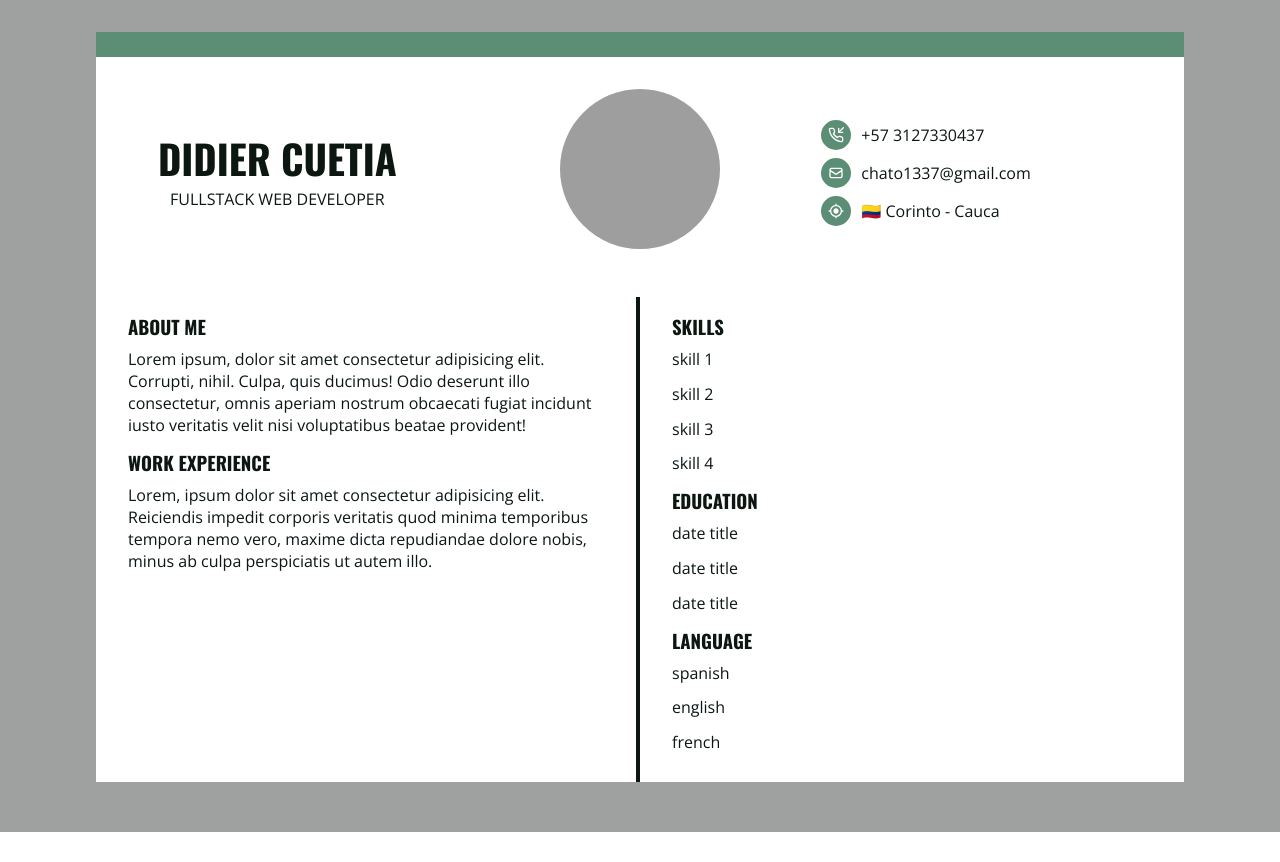
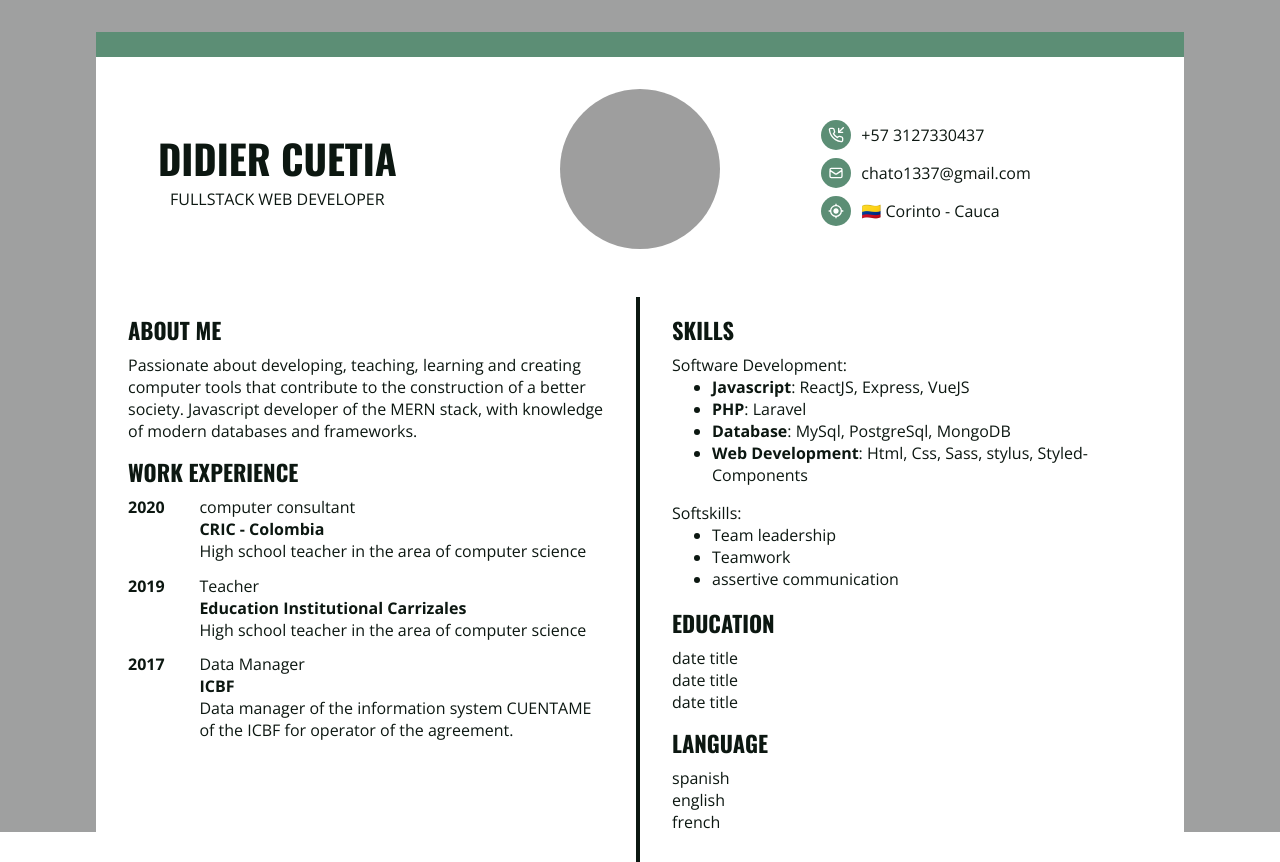
Before and after one commit to chato1337/frontend-cv, a React (Create React App) app: page / in a window 1280 px wide. Before the commit the page ends 832 px from the top, so only its background shows below. Built offline with nearby package versions, Linux system fonts and the light colour scheme; grey boxes are pictures that could not be loaded.

Commit message:
implements work section

```diff
--- a/src/components/About/index.jsx
+++ b/src/components/About/index.jsx
@@ -6,10 +6,10 @@ export const About = () => {
 		<div className="About content-item">
 			<h3>ABOUT ME</h3>
 			<p>
-				Lorem ipsum, dolor sit amet consectetur adipisicing elit. Corrupti,
-				nihil. Culpa, quis ducimus! Odio deserunt illo consectetur, omnis
-				aperiam nostrum obcaecati fugiat incidunt iusto veritatis velit nisi
-				voluptatibus beatae provident!
+				Passionate about developing, teaching, learning and creating computer
+				tools that contribute to the construction of a better society.
+				Javascript developer of the MERN stack, with knowledge of modern
+				databases and frameworks.
 			</p>
 		</div>
 	);
--- a/src/components/Skills/index.jsx
+++ b/src/components/Skills/index.jsx
@@ -5,10 +5,28 @@ const Skills = () => {
 	return (
 		<div className="Skills content-item">
 			<h3>SKILLS</h3>
-			<p>skill 1</p>
-			<p>skill 2</p>
-			<p>skill 3</p>
-			<p>skill 4</p>
+			<p className="Skills__title">Software Development:</p>
+			<ul>
+				<li>
+					<strong>Javascript</strong>: ReactJS, Express, VueJS
+				</li>
+				<li>
+					<strong>PHP</strong>: Laravel
+				</li>
+				<li>
+					<strong>Database</strong>: MySql, PostgreSql, MongoDB
+				</li>
+				<li>
+					<strong>Web Development</strong>: Html, Css, Sass, stylus,
+					Styled-Components
+				</li>
+			</ul>
+			<p className="Skills__title">Softskills:</p>
+			<ul>
+				<li>Team leadership</li>
+				<li>Teamwork</li>
+				<li>assertive communication</li>
+			</ul>
 		</div>
 	);
 };
--- a/src/components/Skills/skills.scss
+++ b/src/components/Skills/skills.scss
@@ -0,0 +1,7 @@
+ul {
+	margin-top: 0px;
+}
+
+.Skills__title {
+	margin-bottom: 0px;
+}
--- a/src/components/Work/index.jsx
+++ b/src/components/Work/index.jsx
@@ -5,12 +5,35 @@ const Work = () => {
 	return (
 		<div className="Work content-item">
 			<h3>WORK EXPERIENCE</h3>
-			<p>
-				Lorem, ipsum dolor sit amet consectetur adipisicing elit. Reiciendis
-				impedit corporis veritatis quod minima temporibus tempora nemo vero,
-				maxime dicta repudiandae dolore nobis, minus ab culpa perspiciatis ut
-				autem illo.
-			</p>
+			<div className="Work__content">
+				<div className="year">
+					<strong>2020</strong>
+				</div>
+				<div className="description">
+					<p>computer consultant</p>
+					<strong>CRIC - Colombia</strong>
+					<p>High school teacher in the area of computer science</p>
+				</div>
+				<div className="year">
+					<strong>2019</strong>
+				</div>
+				<div className="description">
+					<p>Teacher</p>
+					<strong>Education Institutional Carrizales</strong>
+					<p>High school teacher in the area of computer science</p>
+				</div>
+				<div className="year">
+					<strong>2017</strong>
+				</div>
+				<div className="description">
+					<p>Data Manager</p>
+					<strong>ICBF</strong>
+					<p>
+						Data manager of the information system CUENTAME of the ICBF for
+						operator of the agreement.
+					</p>
+				</div>
+			</div>
 		</div>
 	);
 };
--- a/src/components/Work/work.scss
+++ b/src/components/Work/work.scss
@@ -1,5 +1,10 @@
 @import "../../styles/vars.scss";
 
-.Work {
-	// border-right: 3px solid $dark-color;
+.Work__content {
+	display: grid;
+	grid-template-columns: 15% 85%;
+	grid-template-rows: auto;
+	.description {
+		margin-bottom: 0.8rem;
+	}
 }
--- a/src/styles/styles.scss
+++ b/src/styles/styles.scss
@@ -26,10 +26,9 @@
 .content-item {
 	h3 {
 		margin-bottom: 0.5rem;
+		font-size: 1.4rem;
 	}
-	p {
-		margin-bottom: 0.8rem;
-	}
+	margin-bottom: 0.8rem;
 }
 
 @media screen and (max-width: 768px) {
```
